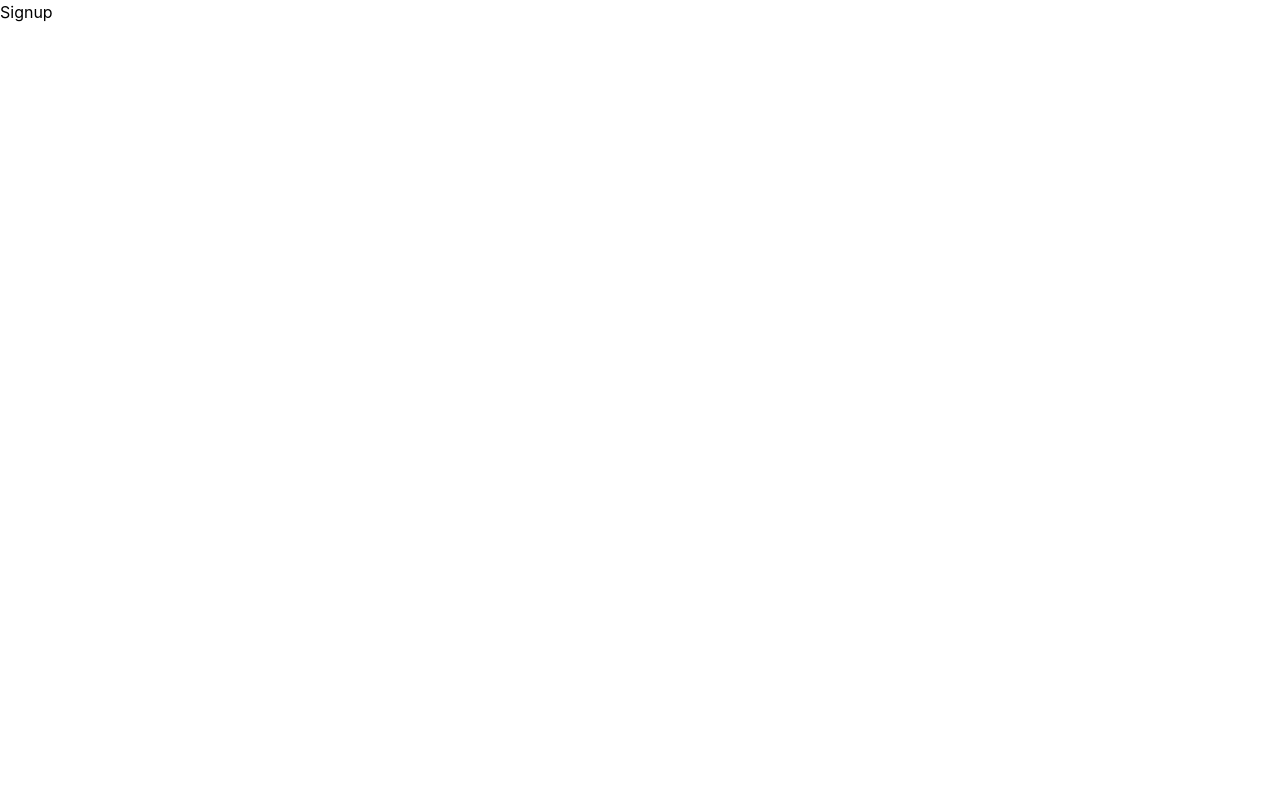
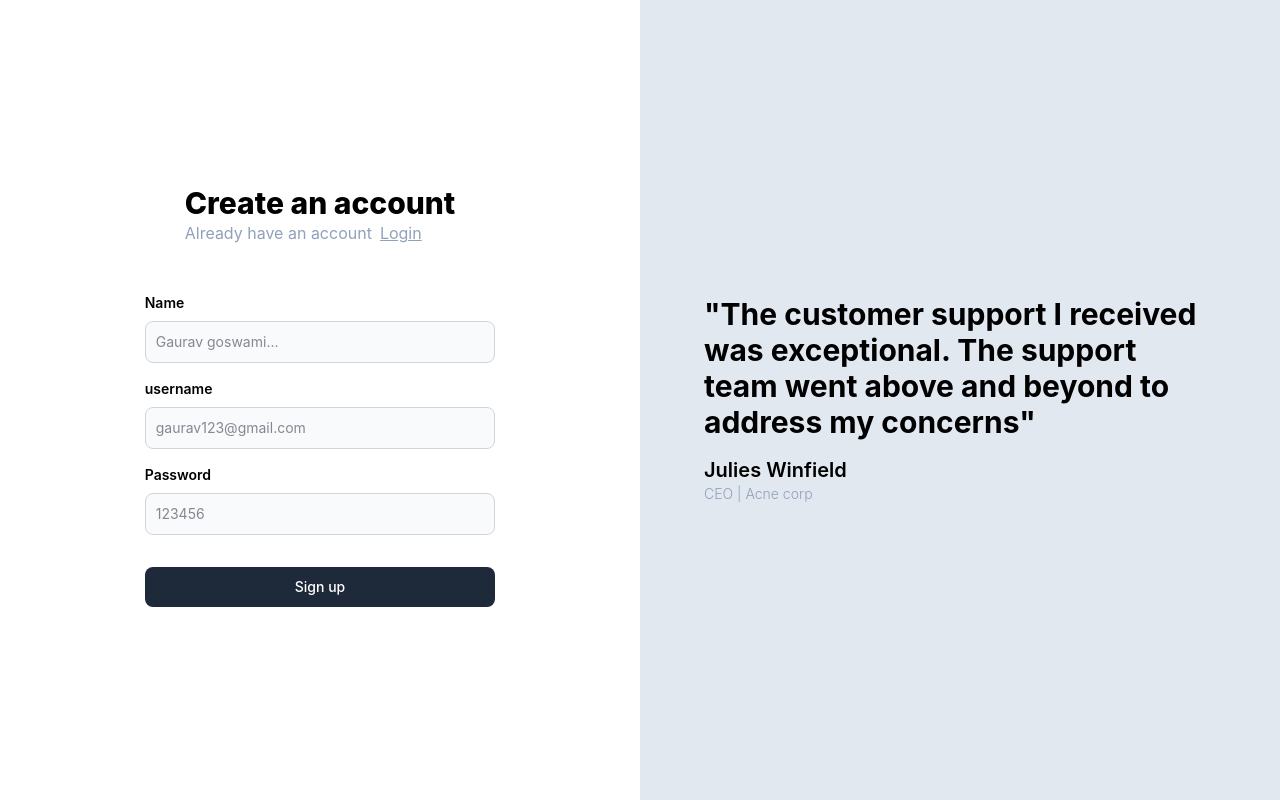
Before and after one commit to ggoswami777/Medium, a React (Vite) app in the folder frontend/: page /signup in a window 1280 px wide. Built offline with nearby package versions, Linux system fonts and the light colour scheme.

Commit message:
added a basic signup form in frontend

```diff
--- /dev/null
+++ b/frontend/src/components/Auth.tsx
@@ -0,0 +1,66 @@
+import type { SignupInput } from "@gauravvv/medium-common";
+import React, { useState, type ChangeEvent } from "react";
+import { Link } from "react-router-dom";
+const Auth = ({ type }: { type: "signup" | "signin" }) => {
+    const [postInputs, setPostInputs] = useState<SignupInput>({
+        name: "",
+        username: "",
+        password: ""
+    })
+    return (
+        <div className="h-screen flex justify-center flex-col">
+            <div className="flex justify-center">
+                <div>
+                    <div className="px-10">
+                        <div className="text-3xl font-extrabold ">
+                            Create an account
+                        </div>
+                        <div className="text-slate-400">
+                            {type==="signin"?"Don't have an account?":"Already have an account"}<Link className="pl-2 underline" to={type==="signin"?"/signup":"/signin"}>Login</Link>
+                        </div>
+                    </div>
+                    <div className="pt-8">
+                        <LabelledInput label="Name" placeholder="Gaurav goswami..." onChange={(e) => {
+                            setPostInputs({
+                                ...postInputs,
+                                name: e.target.value
+                            })
+                        }} />
+                        <LabelledInput label="username" placeholder="gaurav123@gmail.com" onChange={(e) => {
+                            setPostInputs({
+                                ...postInputs,
+                                username: e.target.value
+                            })
+                        }} />
+                        <LabelledInput label="Password"
+                            type={"password"}
+                            placeholder="123456" onChange={(e) => {
+                                setPostInputs({
+                                    ...postInputs,
+                                    password: e.target.value
+                                })
+                            }} />
+
+                        <button type="button" className="mt-8 w-full text-white bg-gray-800 hover:bg-gray-900 focus:outline-none focus:ring-4 focus:ring-gray-300 font-medium rounded-lg text-sm px-5 py-2.5 me-2 mb-2 dark:bg-gray-800 dark:hover:bg-gray-700 dark:focus:ring-gray-700 dark:border-gray-700">{type === "signup" ? "Sign up" : "Sign in"}</button>
+                    </div>
+
+                </div>
+
+            </div>
+        </div>
+    );
+};
+interface LabelledInputType {
+    label: string;
+    placeholder: string;
+    onChange: (e: ChangeEvent<HTMLInputElement>) => void,
+    type?: string
+}
+function LabelledInput({ label, placeholder, onChange, type }: LabelledInputType) {
+    return <div>
+        <label className="block mb-2 text-sm text-black font-semibold pt-4">{label}</label>
+        <input onChange={onChange} type={type || "text"} className="bg-gray-50 border border-gray-300 text-gray-900 text-sm rounded-lg focus:ring-blue-500 focus:border-blue-500 block w-full p-2.5" placeholder={placeholder} required />
+    </div>
+}
+
+export default Auth;
--- /dev/null
+++ b/frontend/src/components/Quote.tsx
@@ -0,0 +1,23 @@
+import React from 'react'
+
+const Quote = () => {
+  return (
+    <div className='bg-slate-200 h-screen flex justify-center flex-col'>
+        <div className='flex justify-center'>
+            <div className='max-w-lg'>
+                <div className='text-3xl font-bold'>
+                    "The customer support I received was exceptional. The support team went above and beyond to address my concerns"
+                </div>
+                <div className='max-w-md text-xl font-semibold text-left mt-4'>
+                    Julies Winfield
+                </div>
+                <div className='max-w-md text-sm font-light text-slate-400'>
+                    CEO | Acne corp
+                </div>
+            </div>
+        </div>
+    </div>
+  )
+}
+
+export default Quote
--- a/frontend/src/pages/Signup.tsx
+++ b/frontend/src/pages/Signup.tsx
@@ -1,8 +1,17 @@
 import React from 'react'
+import Quote from '../components/Quote'
+import Auth from '../components/Auth'
 
 const Signup = () => {
   return (
-    <div>Signup</div>
+    <div className='grid grid-cols-1 lg:grid-cols-2'>
+        <div>
+            <Auth type='signup'/>
+        </div>
+        <div className='hidden lg:block'>
+            <Quote/>
+        </div>
+    </div>
   )
 }
 
```
Also changed, not shown: 2 other files (tests, documents, lock files or other folders).
